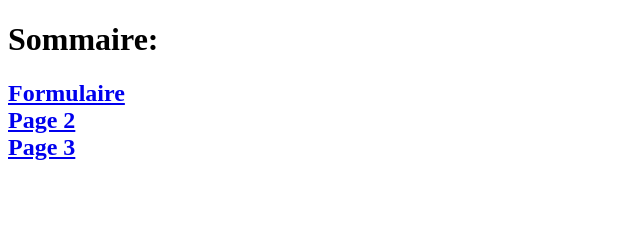
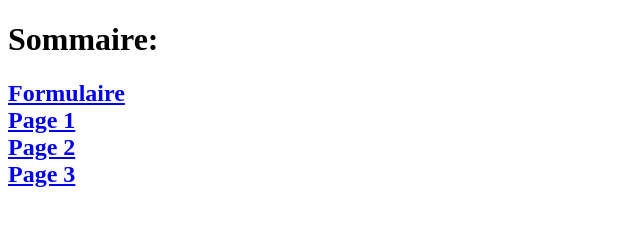
Before and after one commit to saramanoharan/MiniProjet-Multifenetre-BTS, a plain HTML site: page lien.html in a window 1280 px wide. Shown: the whole page, without its empty margins (0-640 px from the left). Drawn offline with Linux system fonts and the light colour scheme.

Commit message:
Update lien.html

```diff
--- a/lien.html
+++ b/lien.html
@@ -9,6 +9,8 @@
 <h2>
 <a href="formulaire.html" target="f2">Formulaire</a>
 <br>
+  <a href="page1.html" target="f2">Page 1</a>
+  <br>
 <a href="page2.html" target="f2">Page 2</a>
 <br>
 <a href="page3.html" target="f2">Page 3</a>
```
